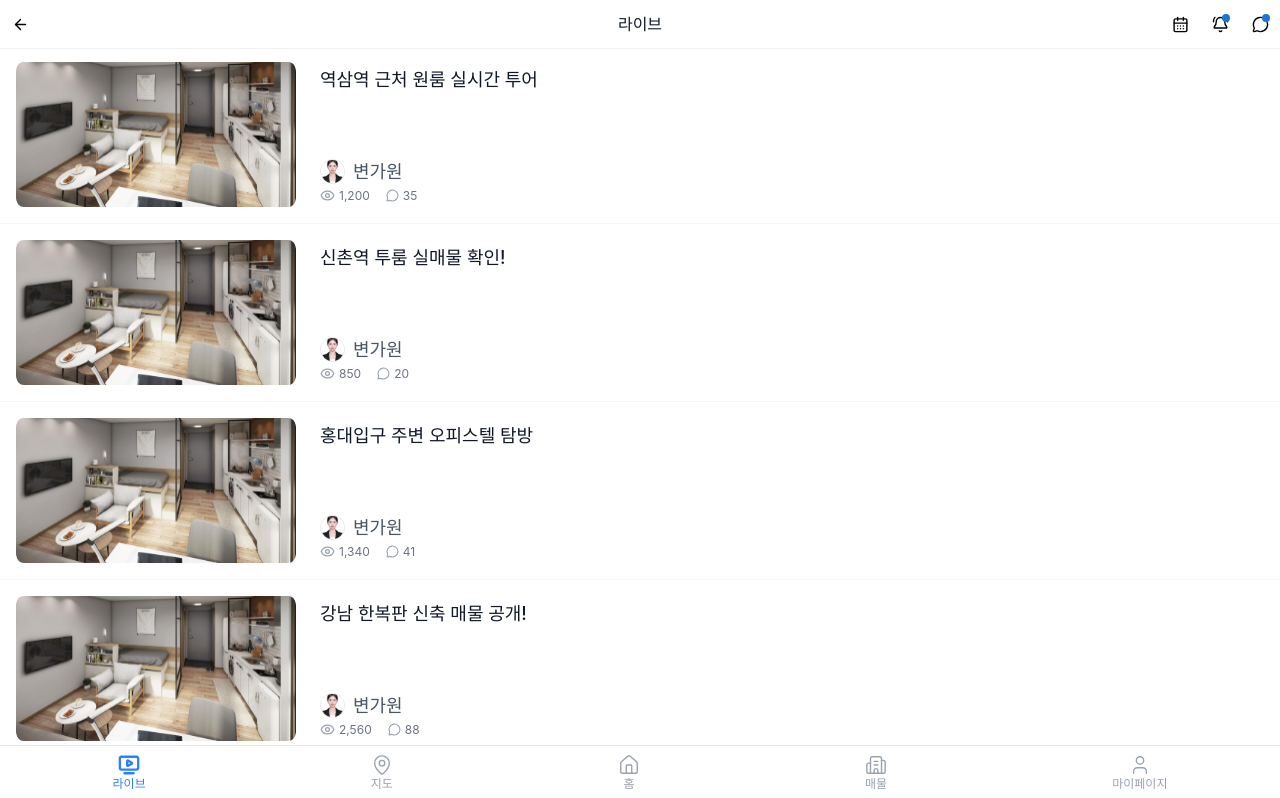
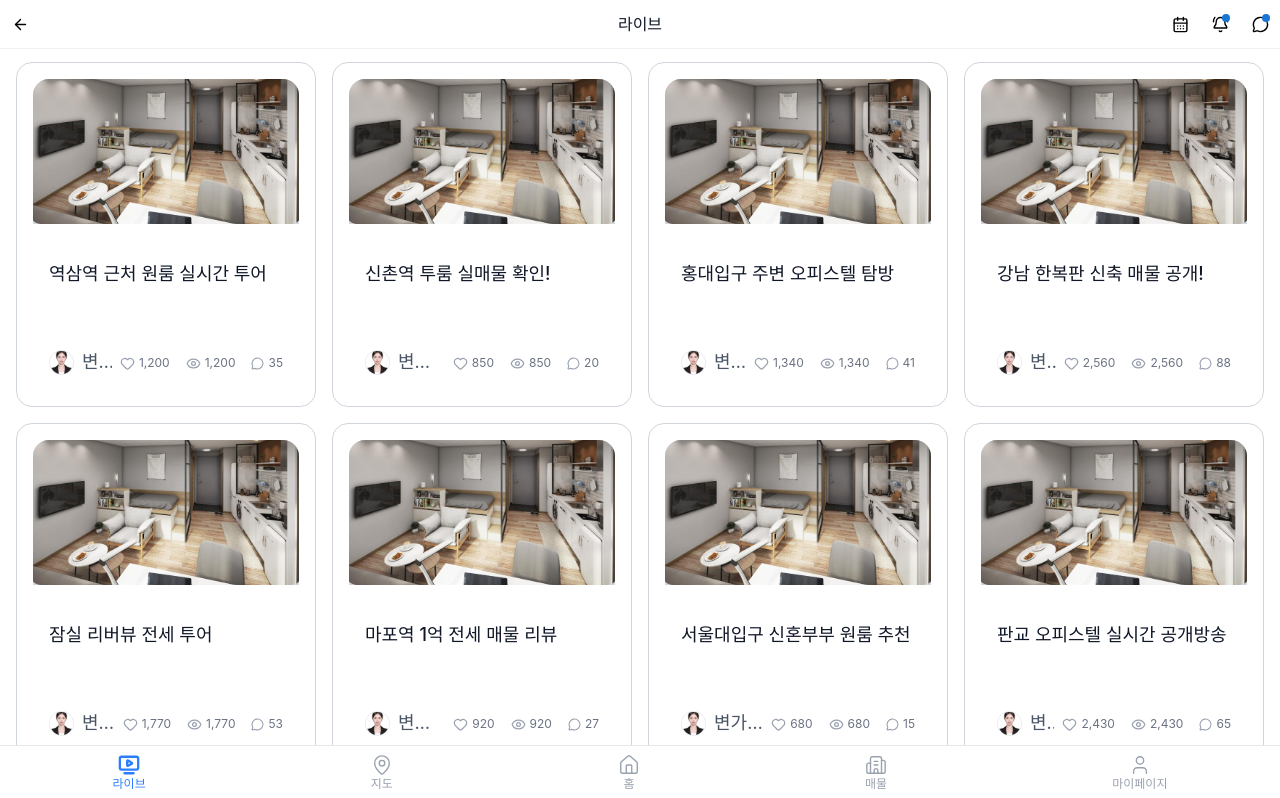
Before and after one commit to yeonwju/ZipOn, a Next.js app in the folder frontend/: page /live/list in a window 1280 px wide. Shown: the top 798 px of the page. Built offline with nearby package versions, Linux system fonts and the light colour scheme; a web font is replaced by a local one.

Commit message:
fix : 스켈레톤 ui 와 item 스타일 일치

```diff
--- a/frontend/src/app/(sub-header)/live/create/page.tsx
+++ b/frontend/src/app/(sub-header)/live/create/page.tsx
@@ -3,7 +3,7 @@
 import { Suspense } from 'react'
 
 import LiveCreateContent from '@/components/features/live/LiveCreateContent'
-import { LiveCreateSkeleton } from '@/components/skeleton/live'
+import { LiveCreateSkeleton, LiveListSkeleton } from '@/components/skeleton/live'
 import useKakaoLoader from '@/hooks/map/useKakaoLoader'
 
 /**
--- a/frontend/src/components/features/live/LiveItem.tsx
+++ b/frontend/src/components/features/live/LiveItem.tsx
@@ -1,6 +1,6 @@
 'use client'
 
-import { Eye, MessageCircle } from 'lucide-react'
+import { Eye, Heart, MessageCircle } from 'lucide-react'
 import Image from 'next/image'
 
 import { LiveItemProps } from '@/data/LiveItemDummy'
@@ -14,40 +14,44 @@ export default function LiveItem({
   brokerImgSrc,
 }: LiveItemProps) {
   return (
-    <div className="flex cursor-pointer flex-row items-center gap-3 border-b border-gray-100 px-3 py-3 transition-all duration-200 hover:bg-gray-50 sm:gap-4 sm:px-4 sm:py-4 lg:gap-6">
+    <div className="flex w-full max-w-full cursor-pointer flex-col items-center overflow-hidden rounded-2xl border-1 border-gray-300 transition-all duration-200 hover:bg-gray-50 sm:gap-4 sm:px-4 sm:py-4 lg:gap-6">
       {/* 썸네일 */}
-      <div className="flex-shrink-0">
+      <div className="w-full max-w-full flex-shrink-0 overflow-hidden rounded-t-2xl">
         <Image
           src={imgSrc}
           alt="라이브 방 이미지"
-          width={155}
-          height={145}
-          className="h-[80px] w-[130px] rounded-md object-cover sm:h-[100px] sm:w-[130px] md:h-[120px] md:w-[175px] lg:h-[145px] lg:w-[280px]"
+          width={400}
+          height={400}
+          className="w-full bg-gray-300 object-cover sm:h-[100px] sm:w-[130px] md:h-[120px] md:w-[175px] lg:h-[145px] lg:w-[280px]"
         />
       </div>
 
       {/* 텍스트 정보 */}
-      <div className="flex w-full flex-col justify-between gap-6 sm:gap-6 md:gap-10 lg:gap-15">
+      <div className="flex w-full min-w-0 flex-col justify-between gap-3 px-4 py-3 sm:gap-6 md:gap-10 lg:gap-15">
         {/* 제목 */}
-        <span className="mb-1 line-clamp-2 text-xs font-medium text-gray-900 sm:text-sm md:text-base lg:text-lg">
+        <p className="text-md line-clamp-2 font-medium break-words text-gray-900 sm:text-sm md:text-base lg:text-lg">
           {title}
-        </span>
+        </p>
 
         {/* 브로커 */}
-        <div>
-          <div className="sm:text-md mb-0.5 flex flex-row items-center gap-1 text-[11px] text-gray-500 sm:gap-2 lg:text-lg">
+        <div className={'flex w-full min-w-0 justify-between gap-2'}>
+          <div className="sm:text-md mb-0.5 flex min-w-0 flex-row items-center gap-1 text-[11px] text-gray-500 sm:gap-2 lg:text-lg">
             <Image
               src={brokerImgSrc}
               alt="브로커 이미지"
               width={18}
               height={18}
-              className="rounded-full border border-gray-200 sm:h-[20px] sm:w-[20px] lg:h-[25px] lg:w-[25px]"
+              className="flex-shrink-0 rounded-full border border-gray-200 sm:h-[20px] sm:w-[20px] lg:h-[25px] lg:w-[25px]"
             />
-            <span className="font-normal text-gray-600">{brokerName}</span>
+            <span className="truncate font-normal text-gray-600">{brokerName}</span>
           </div>
 
           {/* 조회수 + 채팅 수 */}
-          <div className="flex flex-row items-center gap-3 text-[10px] text-gray-500 sm:gap-4 sm:text-xs">
+          <div className="flex flex-shrink-0 flex-row items-center gap-3 text-[10px] text-gray-500 sm:gap-4 sm:text-xs">
+            <div className="flex flex-row items-center gap-1">
+              <Heart size={13} className="text-gray-400 sm:size-[15px]" />
+              <span>{viewCnt.toLocaleString()}</span>
+            </div>
             <div className="flex flex-row items-center gap-1">
               <Eye size={13} className="text-gray-400 sm:size-[15px]" />
               <span>{viewCnt.toLocaleString()}</span>
--- a/frontend/src/components/features/live/LiveItems.tsx
+++ b/frontend/src/components/features/live/LiveItems.tsx
@@ -7,9 +7,9 @@ export interface LiveItemsProps {
 
 export default function LiveItems({ items }: LiveItemsProps) {
   return (
-    <div>
+    <div className={'grid w-full grid-cols-1 gap-4 p-4 sm:grid-cols-2 md:grid-cols-3 lg:grid-cols-4'}>
       {items.map(item => (
-        <div key={item.id}>
+        <div key={item.id} className="w-full">
           <LiveItem
             id={item.id}
             imgSrc={item.imgSrc}
--- a/frontend/src/components/skeleton/live/LiveListSkeleton.tsx
+++ b/frontend/src/components/skeleton/live/LiveListSkeleton.tsx
@@ -3,7 +3,7 @@ import { Skeleton } from '@/components/ui/skeleton'
 export default function LiveListSkeleton() {
   return (
     <section className="pb-13.5">
-      <div className="grid grid-cols-2 gap-4 p-4">
+      <div className="grid grid-cols-1 gap-4 p-4">
         {[...Array(6)].map((_, idx) => (
           <div key={idx} className="rounded-2xl border-2 border-gray-300 bg-white shadow-md">
             {/* 썸네일 */}
@@ -12,13 +12,16 @@ export default function LiveListSkeleton() {
             {/* 정보 */}
             <div className="p-3">
               <Skeleton className="mb-2 h-5 w-full" />
-              <div className="flex items-center gap-2">
-                <Skeleton className="h-4 w-4 rounded-full" />
-                <Skeleton className="h-4 w-20" />
-              </div>
-              <div className="mt-2 flex items-center justify-between">
-                <Skeleton className="h-4 w-16" />
-                <Skeleton className="h-4 w-12" />
+              <div className="flex items-center justify-between gap-2">
+                <div className={'flex flex-row gap-1'}>
+                  <Skeleton className="h-4 w-4 rounded-full" />
+                  <Skeleton className="h-4 w-10" />
+                </div>
+                <div className={'flex flex-row gap-2'}>
+                  <Skeleton className={'h-4 w-12'} />
+                  <Skeleton className={'h-4 w-12'} />
+                  <Skeleton className={'h-4 w-12'} />
+                </div>
               </div>
             </div>
           </div>
--- a/frontend/src/store/user.ts
+++ b/frontend/src/store/user.ts
@@ -4,8 +4,8 @@ import { persist } from 'zustand/middleware'
 import { User } from '@/types/models/user'
 
 // 💡 테스트용: 기본값 변경 가능
-const DEFAULT_IS_BROKER = false
-const DEFAULT_IS_VERIFIED = false
+const DEFAULT_IS_BROKER = true
+const DEFAULT_IS_VERIFIED = true
 
 interface UserState {
   user: User | null
```
Also changed, not shown: frontend/src/components/features/live/LiveCreateContent.tsx (+7 -1 lines).
